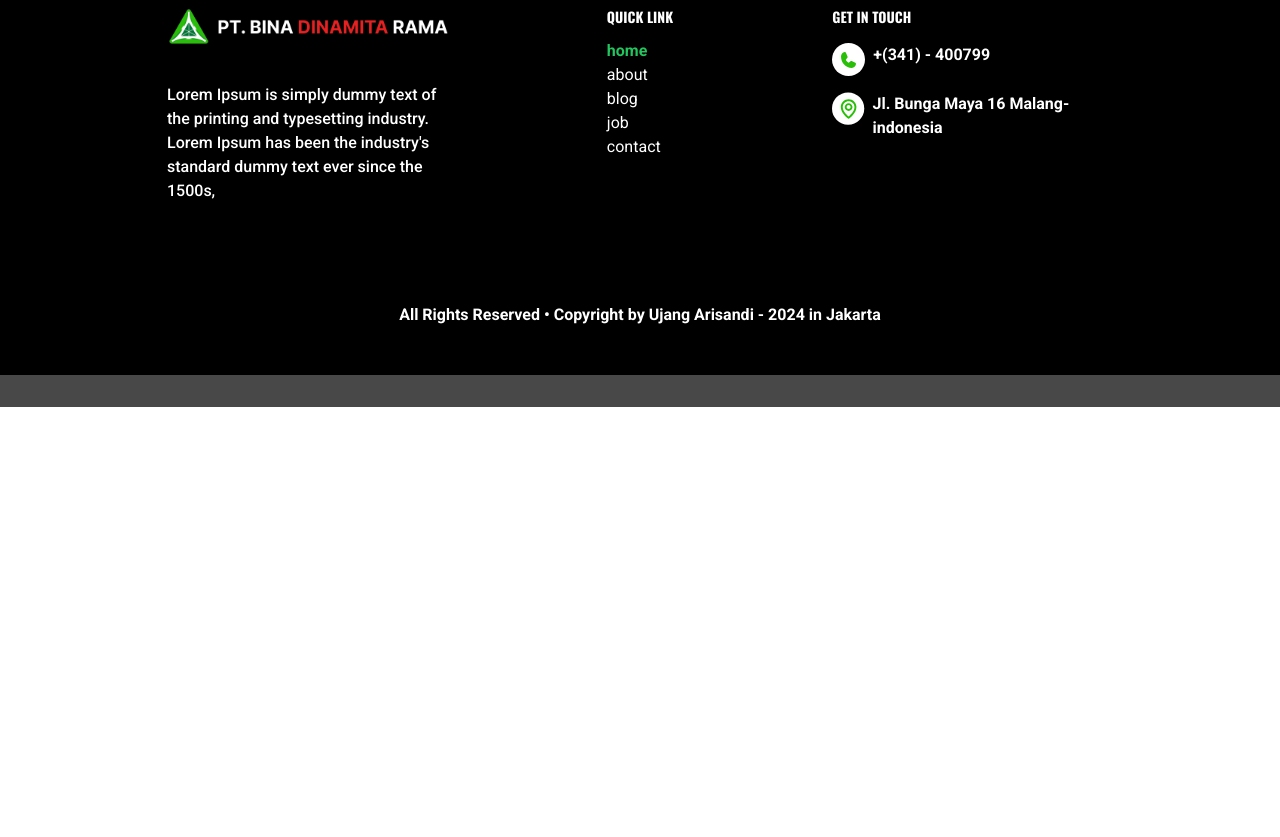
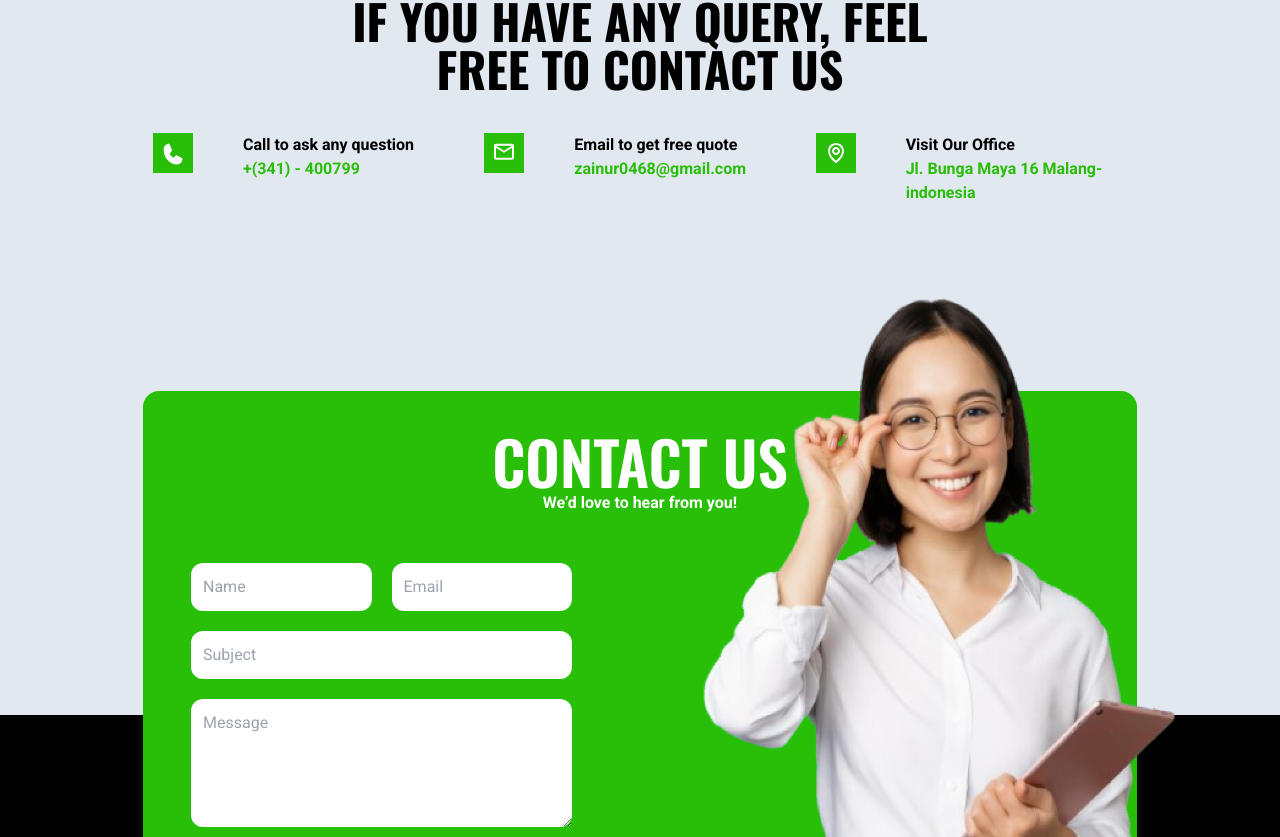
Before and after one commit to ujangaris/PT-Bina-Dinamita-Rama-, a React (Vite) app: page / in a window 1280 px wide. Shown: the part 2563-3400 px from the top of the page. Before the commit the page ends 2970 px from the top, so only its background shows below. Built offline with nearby package versions, Linux system fonts and the light colour scheme.

Commit message:
Contact section

```diff
--- a/src/components/Contact.jsx
+++ b/src/components/Contact.jsx
@@ -1,8 +1,116 @@
+import { Link } from "react-scroll";
 import { Footer } from "./Footer";
 
 export const Contact = () => {
   return (
-    <div className="h-[100vh] bg-primary-100" id="contact">
+    <div className=" bg-slate-200 " id="contact">
+      <div className="contact container mx-auto pt-32 mb-[500px] md:mb-[600px] lg:mb-[650px]">
+        <div className="text-center">
+          <h3 className="text-2xl font-bold text-[#29BF08]">Contact Us</h3>
+          <h1 className="text-xl md:text-5xl font-bold text-black md:w-[65apx]">
+            If You have Any Query, feel <br /> Free To Contact Us
+          </h1>
+        </div>
+        <div className="grid grid-cols-1 md:grid-cols-2 lg:grid-cols-3 mt-10 ">
+          <div className="phone flex mb-4">
+            <Link>
+              <svg
+                className="h-10"
+                width="60"
+                height="60"
+                viewBox="0 0 60 60"
+                fill="none"
+                xmlns="http://www.w3.org/2000/svg"
+              >
+                <rect width="60" height="60" fill="#29BF08" />
+                <path
+                  d="M44.1081 39.6059C43.8574 41.7232 42.9216 43.6666 41.4755 45.0732C40.0294 46.4799 38.1719 47.2535 36.25 47.2497C25.0844 47.2497 16 37.1559 16 24.7497C15.9966 22.6142 16.6929 20.5503 17.9588 18.9436C19.2248 17.3368 20.9739 16.297 22.8794 16.0184C23.3612 15.9531 23.8492 16.0626 24.2704 16.3307C24.6917 16.5988 25.0236 17.011 25.2166 17.5059L28.1866 24.8731V24.8919C28.3344 25.2707 28.3954 25.6843 28.3642 26.0957C28.3331 26.5072 28.2107 26.9036 28.008 27.2497C27.9827 27.2919 27.9559 27.3309 27.9278 27.37L25 31.2262C26.0533 33.6044 28.292 36.07 30.4605 37.2434L33.8833 34.0075C33.9169 33.9761 33.9521 33.9469 33.9888 33.92C34.3 33.6894 34.658 33.5486 35.0305 33.5104C35.4029 33.4722 35.7781 33.5378 36.122 33.7012L36.1403 33.7106L42.7652 37.0091C43.2114 37.2228 43.5833 37.5912 43.8254 38.0593C44.0675 38.5274 44.1667 39.07 44.1081 39.6059Z"
+                  fill="white"
+                />
+              </svg>
+            </Link>
+            <div className="detail-phone">
+              <p className="ml-10 text-sm md:text-base text-black font-bold">
+                Call to ask any question
+              </p>
+              <p className="ml-10 text-sm md:text-base text-[#29BF08] font-bold">
+                +(341) - 400799
+              </p>
+            </div>
+          </div>
+          <div className="email flex mb-4">
+            <Link>
+              <svg
+                className="h-10"
+                width="60"
+                height="60"
+                viewBox="0 0 60 60"
+                fill="none"
+                xmlns="http://www.w3.org/2000/svg"
+              >
+                <rect width="60" height="60" fill="#29BF08" />
+                <path
+                  d="M45 19C45 17.35 43.65 16 42 16H18C16.35 16 15 17.35 15 19V37C15 38.65 16.35 40 18 40H42C43.65 40 45 38.65 45 37V19ZM42 19L30 26.5L18 19H42ZM42 37H18V22L30 29.5L42 22V37Z"
+                  fill="white"
+                />
+              </svg>
+            </Link>
+            <div className="detail-email">
+              <p className="ml-10 text-sm md:text-base text-black font-bold">
+                Email to get free quote
+              </p>
+              <p className="ml-10 text-sm md:text-base text-[#29BF08] font-bold">
+                zainur0468@gmail.com
+              </p>
+            </div>
+          </div>
+          <div className="email flex mb-4">
+            <Link>
+              <svg
+                className="h-10"
+                width="60"
+                height="60"
+                viewBox="0 0 60 60"
+                fill="none"
+                xmlns="http://www.w3.org/2000/svg"
+              >
+                <rect width="60" height="60" fill="#29BF08" />
+                <path
+                  d="M30 33C33.309 33 36 30.309 36 27C36 23.691 33.309 21 30 21C26.691 21 24 23.691 24 27C24 30.309 26.691 33 30 33ZM30 24C31.6545 24 33 25.3455 33 27C33 28.6545 31.6545 30 30 30C28.3455 30 27 28.6545 27 27C27 25.3455 28.3455 24 30 24Z"
+                  fill="white"
+                />
+                <path
+                  d="M29.1301 44.721C29.384 44.9023 29.6882 44.9998 30.0001 44.9998C30.3121 44.9998 30.6163 44.9023 30.8701 44.721C31.3261 44.3985 42.0436 36.66 42.0001 27C42.0001 20.3835 36.6166 15 30.0001 15C23.3836 15 18.0001 20.3835 18.0001 26.9925C17.9566 36.66 28.6741 44.3985 29.1301 44.721ZM30.0001 18C34.9636 18 39.0001 22.0365 39.0001 27.0075C39.0316 33.6645 32.4181 39.642 30.0001 41.6025C27.5836 39.6405 20.9686 33.6615 21.0001 27C21.0001 22.0365 25.0366 18 30.0001 18Z"
+                  fill="white"
+                />
+              </svg>
+            </Link>
+            <div className="detail-email">
+              <p className="ml-10 text-sm md:text-base text-black font-bold">
+                Visit Our Office
+              </p>
+              <p className="ml-10 text-sm md:text-base text-[#29BF08] font-bold">
+                Jl. Bunga Maya 16 Malang- indonesia
+              </p>
+            </div>
+          </div>
+        </div>
+        {/* <div className="grid grid-cols-1 mt-10 bg-[#29BF08] h-[300px] md:h-[500px] lg:h-[700px] w-[70%] mb-20 mx-auto rounded-md">
+          <div className="relative w-full">
+            <iframe
+              className="absolute top-0 left-0 w-full h-full border-solid border-2 shadow-lg"
+              src="https://www.google.com/maps/embed?pb=!1m18!1m12!1m3!1d3951.452470305392!2d112.62122417380819!3d-7.952105079226786!2m3!1f0!2f0!3f0!3m2!1i1024!2i768!4f13.1!3m3!1m2!1s0x2dd629d7645fa507%3A0x2bf045dfe2b679b!2sJl.%20Bunga%20Maya%20No.16%2C%20Jatimulyo%2C%20Kec.%20Lowokwaru%2C%20Kota%20Malang%2C%20Jawa%20Timur%2065141!5e0!3m2!1sen!2sid!4v1708000051712!5m2!1sen!2sid"
+              width="600"
+              height="450"
+              frameborder="0" // Menghapus duplikasi style="border:0;"
+              allowfullscreen=""
+              aria-hidden="false"
+              tabindex="0"
+              title="Google Map" // Menambahkan judul untuk aksesibilitas
+            ></iframe>
+          </div>
+        </div> */}
+      </div>
       <Footer />
     </div>
   );
--- a/src/components/Footer.jsx
+++ b/src/components/Footer.jsx
@@ -1,5 +1,6 @@
 import logo from "../assets/img/logo-putih.png";
 import { Link as ScrollLink } from "react-scroll";
+import { FormContact } from "./FormContact";
 
 const links = [
   { name: "home", target: "home", offset: -70 },
@@ -11,6 +12,8 @@ const links = [
 
 export const Footer = () => {
   return (
+    <>
+      <FormContact />
       <div className="h-[30vh] bg-primary-300">
         <footer className=" w-screen -mt-[230px]  bg-black">
           <div className="container mx-auto grid md:grid-cols-6 pt-[400px] gap-x-10  gap-y-6">
@@ -20,8 +23,8 @@ export const Footer = () => {
               </a>
               <p className="text-base font-medium text-white mt-6">
                 Lorem Ipsum is simply dummy text of the printing and typesetting
-              industry. Lorem Ipsum has been the industry's standard dummy text
-              ever since the 1500s,
+                industry. Lorem Ipsum has been the industry's standard dummy
+                text ever since the 1500s,
               </p>
             </div>
             <div className="menu-link flex flex-col gap-3 col-span-2 md:mx-auto">
@@ -98,10 +101,12 @@ export const Footer = () => {
           </div>
           <div className="max-6xl mx-auto mt-14 md:mt-0 px-5 pb-12 text-center">
             <p className="text-base text-white font-semibold">
-            All Rights Reserved • Copyright by Ujang Arisandi - 2024 in Jakarta
+              All Rights Reserved • Copyright by Ujang Arisandi - 2024 in
+              Jakarta
             </p>
           </div>
         </footer>
       </div>
+    </>
   );
 };
--- /dev/null
+++ b/src/components/FormContact.jsx
@@ -0,0 +1,65 @@
+import imageContact from "../assets/img/image-contact.png";
+
+export const FormContact = () => {
+  return (
+    <div>
+      <section className="contact container mx-auto  -mt-[420px] md:-mt-[480px]">
+        <div className=" bg-[#29BF08]  rounded-2xl z-10 relative">
+          <div className="pt-10 mt-10">
+            <h1 className="text-3xl md:text-6xl font-semibold text-white text-center">
+              Contact Us
+            </h1>
+            <p className="text-2 text-xs md:text-base md:text-4 text-white font-semibold text-center">
+              We’d love to hear from you!
+            </p>
+          </div>
+          <div className="grid grid-cols-1 lg:grid-cols-2 gap-x-10">
+            <form action="">
+              <div className="left p-4  md:p-12 grid grid-cols-1 gap-y-5">
+                <div className="grid lg:grid-cols-2  gap-x-5">
+                  <input
+                    type="text"
+                    className="w-full bg-shitw text-dark mb-4 lg:mb-0  p-3 rounded-xl focus:outline-none focus:ring-indigo-500 focus:ring-1 focus:border-indigo-500"
+                    id="name"
+                    placeholder="Name"
+                  />
+
+                  <input
+                    type="email"
+                    className="w-full bg-shitw text-dark p-3 rounded-xl focus:outline-none focus:ring-indigo-500 focus:ring-2 focus:border-indigo-500"
+                    id="email"
+                    placeholder="Email"
+                  />
+                </div>
+
+                <input
+                  type="text"
+                  className="w-full bg-shitw text-dark p-3 rounded-xl focus:outline-none focus:ring-indigo-500 focus:ring-1 focus:border-indigo-500"
+                  id="subject"
+                  placeholder="Subject"
+                />
+
+                <textarea
+                  type="text"
+                  className="w-full h-32 bg-shitw text-dark p-3 rounded-xl focus:outline-none focus:ring-indigo-500 focus:ring-1 focus:border-indigo-500"
+                  id="name"
+                  placeholder="Message"
+                ></textarea>
+                <button className="text-white font-semibold text-base bg-black w-full lg:w-2/5 rounded-full px-1 py-2 ">
+                  Send Message
+                </button>
+              </div>
+            </form>
+            <div className="right -mt-[220px] ml-10  w-full hidden lg:block ">
+              <img
+                src={imageContact}
+                alt="image-contact"
+                className="w-[800px] h-[650px] xl:w-[637px] flex items-end z-10 -ml-22  xl:mr-0  top-0 sm:hidden lg:block" // Ubah tinggi dan lebar sesuai kebutuhan
+              />
+            </div>
+          </div>
+        </div>
+      </section>
+    </div>
+  );
+};
```
Also changed, not shown: src/assets/img/image-contact.png (added), 1 other file (tests, documents, lock files or other folders). Lines whose indentation alone changed are shown as unchanged.
